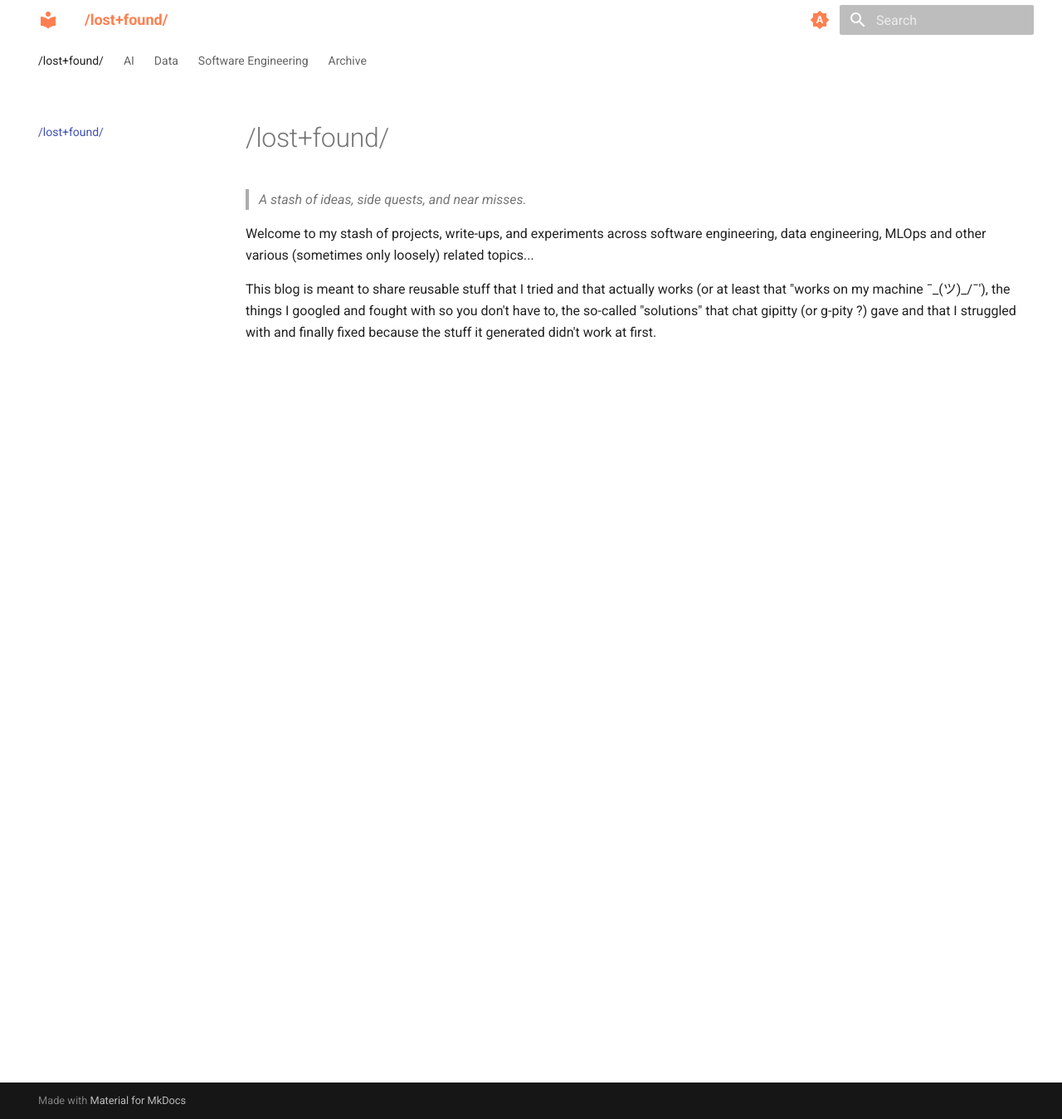
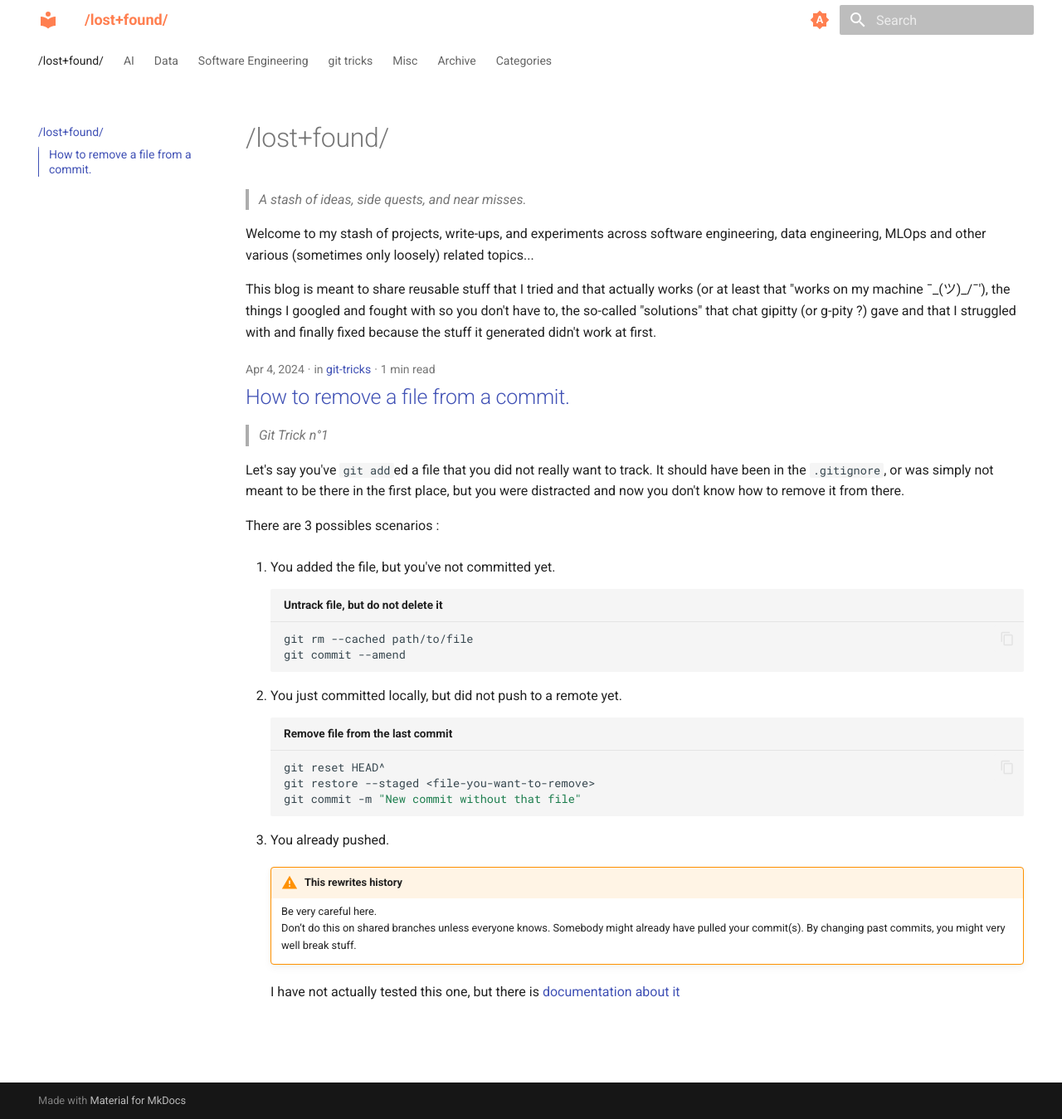
Before and after one commit to rmic/rmic.github.io, an MkDocs documentation site: the page built from docs/index.md, in a window 1280 px wide and 1349 px high. Shown: the whole window at 83% size. Built offline with MkDocs 1.6.1 and Material for MkDocs 9.7.7, drawn with Linux system fonts in a browser that asks for light colours.

Commit message:
remove file from git commit

````diff
--- /dev/null
+++ b/docs/posts/git-tricks/remove-file-from-commit.md
@@ -0,0 +1,38 @@
+---
+date: 2024-04-04
+date: 2024-04-04
+categories:
+  - git-tricks
+---
+
+# How to remove a file from a commit.
+> _Git Trick n°1_
+
+Let's say you've `git add`ed a file that you did not really want to track.
+It should have been in the `.gitignore`, or was simply not meant to be there in the first place, but you were distracted and now you don't know how to remove it from there.
+
+There are 3 possibles scenarios :
+
+1. You added the file, but you've not committed yet.
+
+    ```sh title="Untrack file, but do not delete it"
+    git rm --cached path/to/file
+    git commit --amend
+    ```
+
+2. You just committed locally, but did not push to a remote yet.
+
+    ```sh title="Remove file from the last commit"
+    git reset HEAD^
+    git restore --staged <file-you-want-to-remove>
+    git commit -m "New commit without that file"
+    ```
+
+3. You already pushed.
+
+    !!! warning  "This rewrites history"
+
+        Be very careful here.
+        Don’t do this on shared branches unless everyone knows. Somebody might already have pulled your commit(s). By changing past commits, you might very well break stuff.
+
+    I have not actually tested this one, but there is [documentation about it](https://docs.github.com/en/authentication/keeping-your-account-and-data-secure/removing-sensitive-data-from-a-repository)
--- a/mkdocs.yml
+++ b/mkdocs.yml
@@ -24,6 +24,7 @@
     - content.code.copy
     - search.suggest
     - search.highlight
+
   palette:
   # Palette toggle for automatic mode
     - media: "(prefers-color-scheme)"
@@ -45,15 +46,19 @@
         name: Switch to light mode
 
 
-  markdown_extensions:
+markdown_extensions:
     - abbr
     - admonition
+    - pymdownx.details
+    - pymdownx.superfences
 
 nav:
   - Home: index.md
   - "AI": /category/ai/
   - "Data": /category/data/
   - "Software Engineering": /category/software-engineering/
+  - "git tricks": /category/git-tricks/
+  - "Misc": /category/misc/
 
 extra_css:
   - stylesheets/extra.css
````
